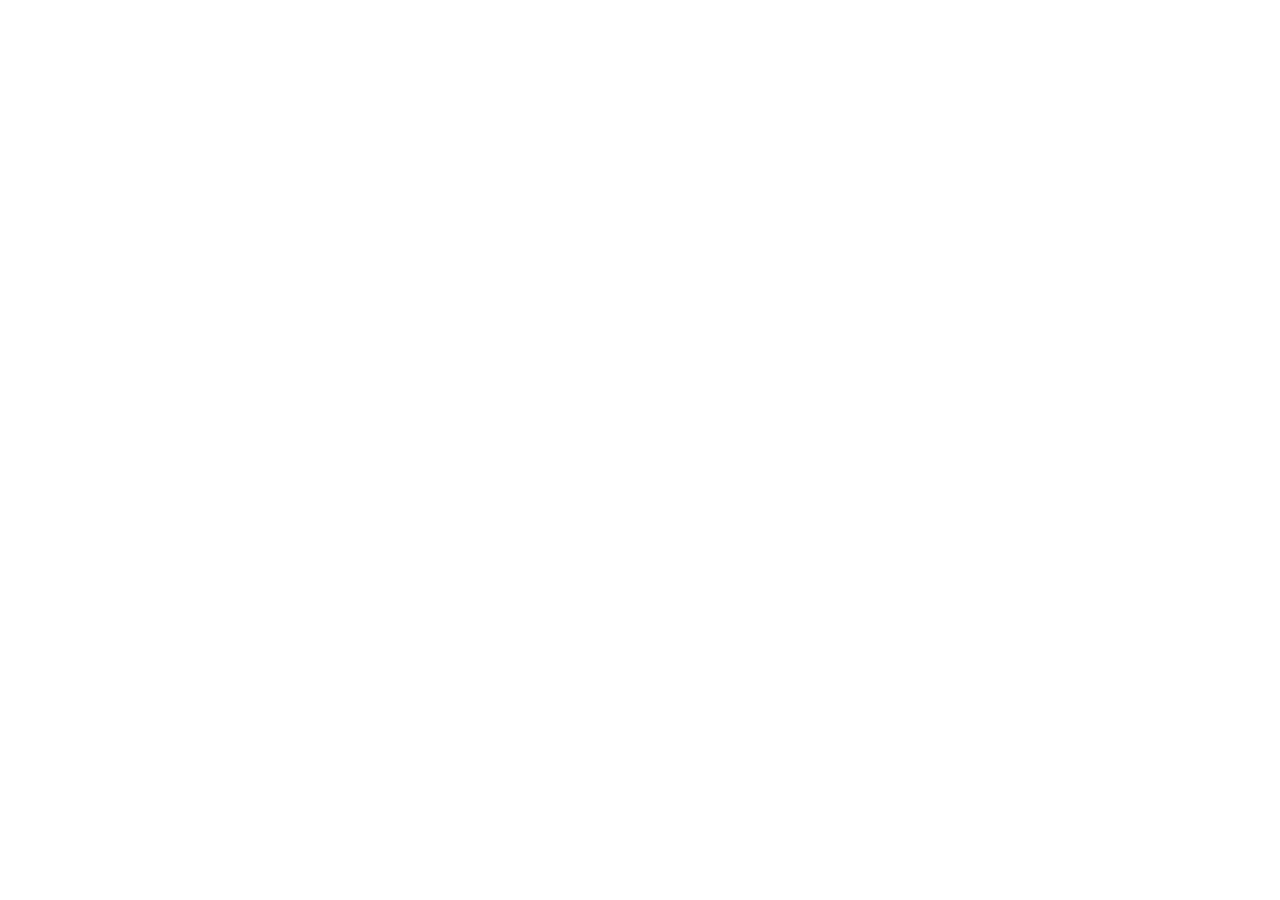
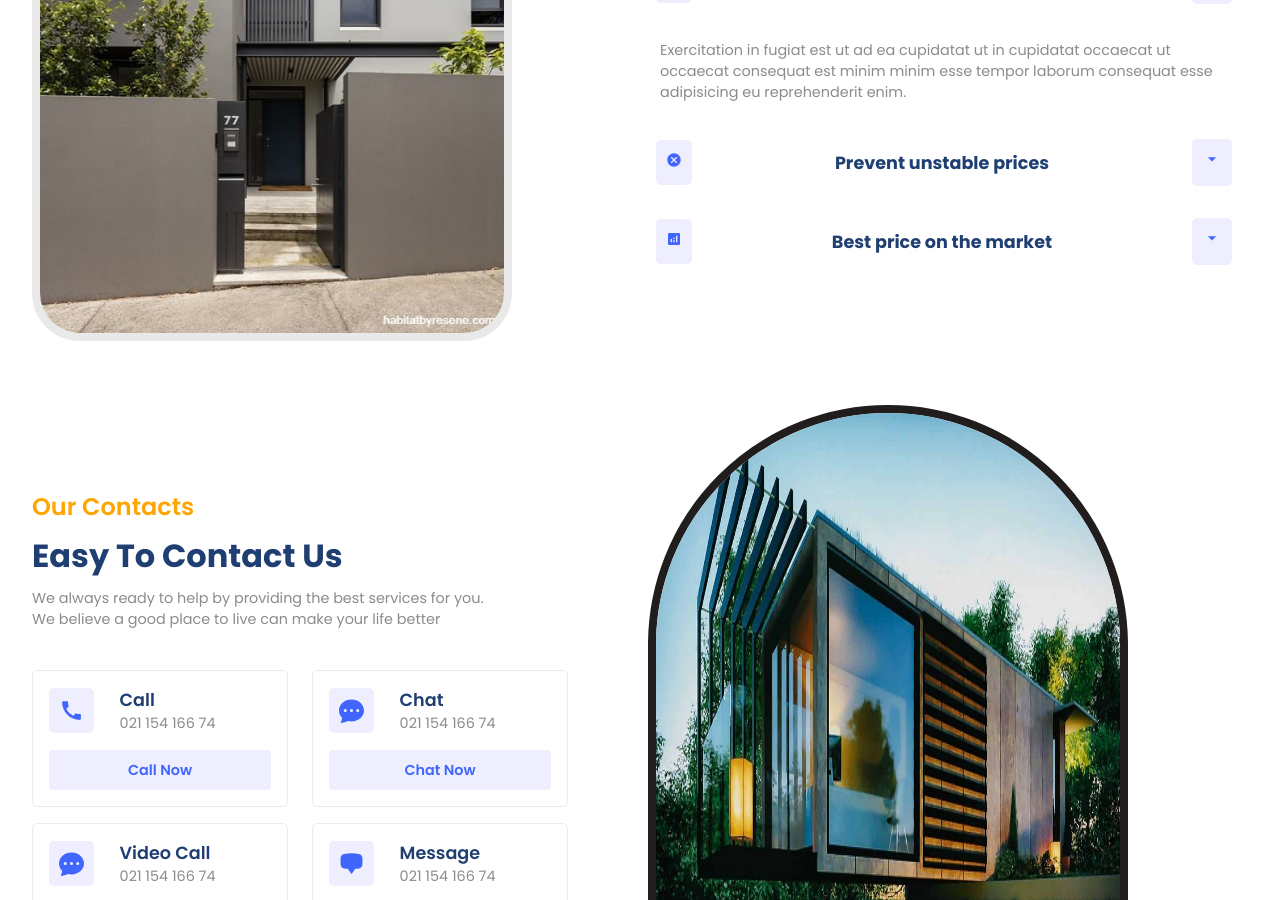
Before and after one commit to hosseinahmadizadeh/RealEstate, a React (Vite) app: page / in a window 1280 px wide. Shown: the part 1900-2800 px from the top of the page. Before the commit the page ends 1569 px from the top, so only its background shows below. Built offline with nearby package versions, Linux system fonts and the light colour scheme.

Commit message:
development of Value and Contact Component

```diff
--- a/package.json
+++ b/package.json
@@ -11,6 +11,7 @@
   },
   "dependencies": {
     "react": "^18.2.0",
+    "react-accessible-accordion": "^5.0.0",
     "react-countup": "^6.4.2",
     "react-dom": "^18.2.0",
     "react-icons": "^4.10.1",
--- a/src/App.jsx
+++ b/src/App.jsx
@@ -2,6 +2,8 @@
 import Hero from "./components/Hero/Hero";
 import Companies from "./components/Companies/Companies";
 import Residencies from "./components/Residencies/Residencies";
+import Value from "./components/Value/Value";
+import Contact from "./components/Contact/Contact";
 function App() {
   return (
     <div className="App">
@@ -10,6 +12,8 @@
         <Hero />
         <Companies />
         <Residencies />
+        <Value />
+        <Contact />
       </div>
     </div>
   );
--- /dev/null
+++ b/src/components/Contact/Contact.css
@@ -0,0 +1,51 @@
+.c-container {
+  justify-content: space-between;
+}
+.c-container > div {
+  flex: 1;
+}
+.c-right {
+  width: 100%;
+}
+.c-left {
+  gap: 0.5rem;
+}
+.contactModes {
+  margin-top: 2rem;
+  gap: 1rem;
+}
+.contactModes .row {
+  gap: 1.5rem;
+}
+.mode {
+  width: 16rem;
+  padding: 1rem;
+  border: 0.8px solid rgba(128, 128, 128, 0.15);
+  border-radius: 5px;
+  gap: 1rem;
+  transition: all 300ms ease-in;
+}
+.mode .button {
+  width: 100%;
+  background: var(--lightBlue);
+  color: var(--blue);
+  font-size: 0.9rem;
+  font-weight: 600;
+}
+.mode > :nth-child(1) {
+  width: 100%;
+  gap: 1.6rem;
+}
+.mode .detail .primaryText {
+  font-size: 1.1rem;
+  font-weight: 600;
+}
+.mode:hover {
+  scale: 1.1;
+  box-shadow: var(--shadow);
+}
+.mode .button:hover {
+  background: var(--blue-gradient);
+  color: white;
+  scale: 0.8;
+}
--- /dev/null
+++ b/src/components/Contact/Contact.jsx
@@ -0,0 +1,83 @@
+import React from "react";
+import { MdCall } from "react-icons/md";
+import { BsFillChatDotsFill } from "react-icons/bs";
+import { HiChatBubbleBottomCenter } from "react-icons/hi2";
+import "./Contact.css";
+const Contact = () => {
+  return (
+    <section className="c-wrapper">
+      <div className="paddings innerWidth flexCenter c-container">
+        <div className="flexColStart c-left">
+          <span className="orangeText">Our Contacts</span>
+          <span className="primaryText">Easy To Contact Us</span>
+          <span className="secondaryText">
+            We always ready to help by providing the best services for you.
+            <br />
+            We believe a good place to live can make your life better
+          </span>
+          <div className="flexColStart contactModes">
+            <div className="flexStart row">
+              <div className="flexColCenter mode">
+                <div className="flexStart">
+                  <div className="flexCenter icon">
+                    <MdCall size={25} />
+                  </div>
+                  <div className="flexColStart detail">
+                    <span className="primaryText">Call</span>
+                    <span className="secondaryText">021 154 166 74</span>
+                  </div>
+                </div>
+                <div className="flexCenter button">Call Now</div>
+              </div>
+              <div className="flexColCenter mode">
+                <div className="flexStart">
+                  <div className="flexCenter icon">
+                    <BsFillChatDotsFill size={25} />
+                  </div>
+                  <div className="flexColStart detail">
+                    <span className="primaryText">Chat</span>
+                    <span className="secondaryText">021 154 166 74</span>
+                  </div>
+                </div>
+                <div className="flexCenter button">Chat Now</div>
+              </div>
+            </div>
+            <div className="flexStart row">
+              <div className="flexColCenter mode">
+                <div className="flexStart">
+                  <div className="flexCenter icon">
+                    <BsFillChatDotsFill size={25} />
+                  </div>
+                  <div className="flexColStart detail">
+                    <span className="primaryText">Video Call</span>
+                    <span className="secondaryText">021 154 166 74</span>
+                  </div>
+                </div>
+                <div className="flexCenter button">Video Call Now</div>
+              </div>
+              <div className="flexColCenter mode">
+                <div className="flexStart">
+                  <div className="flexCenter icon">
+                    <HiChatBubbleBottomCenter size={25} />
+                  </div>
+                  <div className="flexColStart detail">
+                    <span className="primaryText">Message</span>
+                    <span className="secondaryText">021 154 166 74</span>
+                  </div>
+                </div>
+                <div className="flexCenter button">Message Now</div>
+              </div>
+            </div>
+          </div>
+        </div>
+        <div className="c-right">
+          <div className="img-container">
+            <img src="./contact.jpg" alt="" />
+          </div>
+        </div>
+      </div>
+    </section>
+  );
+};
+
+export default Contact;
--- /dev/null
+++ b/src/components/Value/Value.css
@@ -0,0 +1,41 @@
+.v-container .img-container {
+  border: 8px solid rgba(232 232 232/93%);
+}
+.v-container > div {
+  flex: 1;
+}
+.v-right {
+  gap: 0.5rem;
+}
+.accordion {
+  margin-top: 2rem;
+  border: none;
+}
+.accordionItem {
+  background: white;
+  border: 0.8px solid rgba(128, 128, 128, 0.15);
+  border-radius: 8px;
+  overflow: hidden;
+}
+.accordionItem .expanded {
+  box-shadow: var(--shadow);
+  border-radius: 6px;
+}
+.accordionButton {
+  background: white;
+  padding: 1rem;
+  width: 100%;
+  justify-content: space-between;
+  cursor: pointer;
+}
+.icon {
+  padding: 10px;
+  background: #eeeeff;
+  border-radius: 5px;
+}
+.icon svg {
+  fill: var(--blue);
+}
+.accordionButton .primaryText {
+  font-size: 1.1rem;
+}
--- /dev/null
+++ b/src/components/Value/Value.jsx
@@ -0,0 +1,76 @@
+import React, { useState } from "react";
+import {
+  Accordion,
+  AccordionItem,
+  AccordionItemHeading,
+  AccordionItemButton,
+  AccordionItemPanel,
+  AccordionItemState,
+} from "react-accessible-accordion";
+import "react-accessible-accordion/dist/fancy-example.css";
+import { MdOutlineArrowDropDown } from "react-icons/md";
+import data from "./../../utils/accordion";
+import "./Value.css";
+
+const Value = () => {
+  return (
+    <section>
+      <div className="v-wrapper">
+        <div className="flexCenter paddings innerWidth v-container">
+          <div className="v-left">
+            <div className="img-container">
+              <img src="value1.jpg" alt="" />
+            </div>
+          </div>
+          <div className="flexColStart v-right">
+            <span className="orangeText">Our Value</span>
+            <span className="primaryText">Value We Give To You</span>
+            <span className="secondaryText">
+              We always ready to help by providing the best services for you.
+              <br />
+              We believe a good place to live can make your life better
+            </span>
+            <Accordion
+              className="accordion"
+              allowMultipleExpanded={false}
+              preExpanded={[0]}
+            >
+              {data.map((item, index) => {
+                const [className, setClassName] = useState(null);
+                return (
+                  <AccordionItem
+                    className={`accordionItem${className}`}
+                    key={index}
+                    uuid={index}
+                  >
+                    <AccordionItemHeading>
+                      <AccordionItemButton className="flexCenter accordionButton">
+                        <AccordionItemState>
+                          {({ expanded }) =>
+                            expanded
+                              ? setClassName("expanded")
+                              : setClassName("collapsed")
+                          }
+                        </AccordionItemState>
+                        <div className="felxCenter icon">{item.icon}</div>
+                        <span className="primaryText">{item.heading}</span>
+                        <div className="felxCenter icon">
+                          <MdOutlineArrowDropDown size={20} />
+                        </div>
+                      </AccordionItemButton>
+                    </AccordionItemHeading>
+                    <AccordionItemPanel>
+                      <p className="secondaryText">{item.detail}</p>
+                    </AccordionItemPanel>
+                  </AccordionItem>
+                );
+              })}
+            </Accordion>
+          </div>
+        </div>
+      </div>
+    </section>
+  );
+};
+
+export default Value;
```
Also changed, not shown: 1 other file (tests, documents, lock files or other folders).
